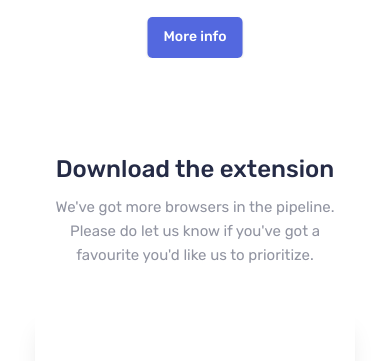
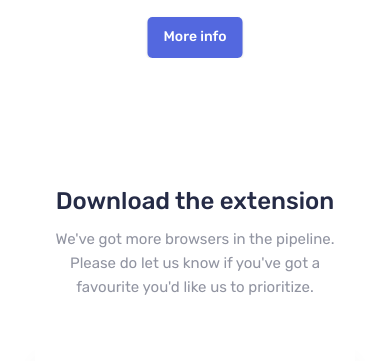
Before and after one commit to abeeralikhan/bookmark-landing-page, a plain HTML site: page index.html in a window 390 px wide. Shown: the part 1615-1976 px from the top of the page. Drawn offline with Linux system fonts and the light colour scheme.

Commit message:
update extensions section mobile UI

```diff
--- a/css/general.css
+++ b/css/general.css
@@ -123,6 +123,10 @@ section {
 
 .pad-top-01 {
   padding-top: 9.6rem;
+}
+
+.pad-top-02 {
+  padding-top: 12.8rem;
 }
 
 .mg-bottom-005 {
--- a/index.html
+++ b/index.html
@@ -188,7 +188,7 @@
 
     <!-- EXTENSIONS -->
 
-    <section class="extensions | pad-top-01">
+    <section class="extensions | pad-top-02">
       <div class="container">
         <div class="extensions-desc | mg-bottom-04">
           <h2 class="secondary-heading mg-bottom-01">Download the extension</h2>
```
